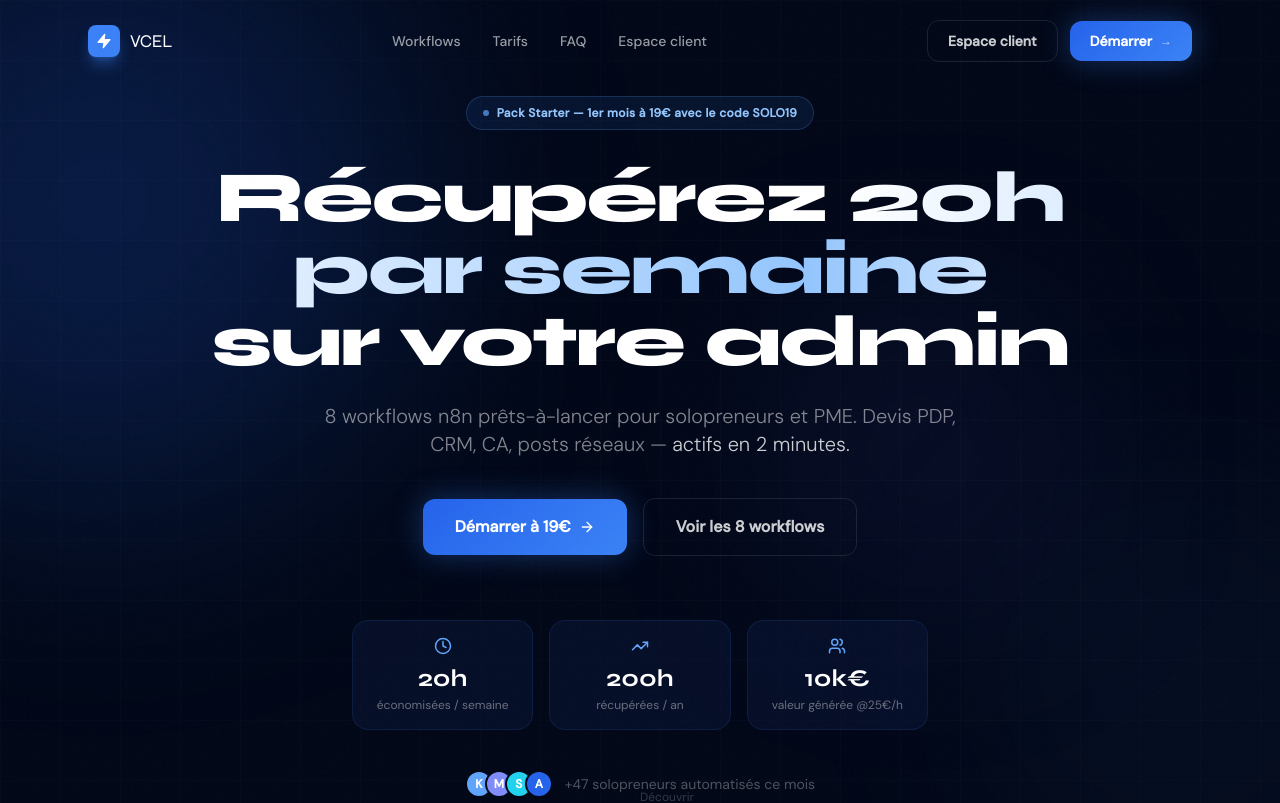
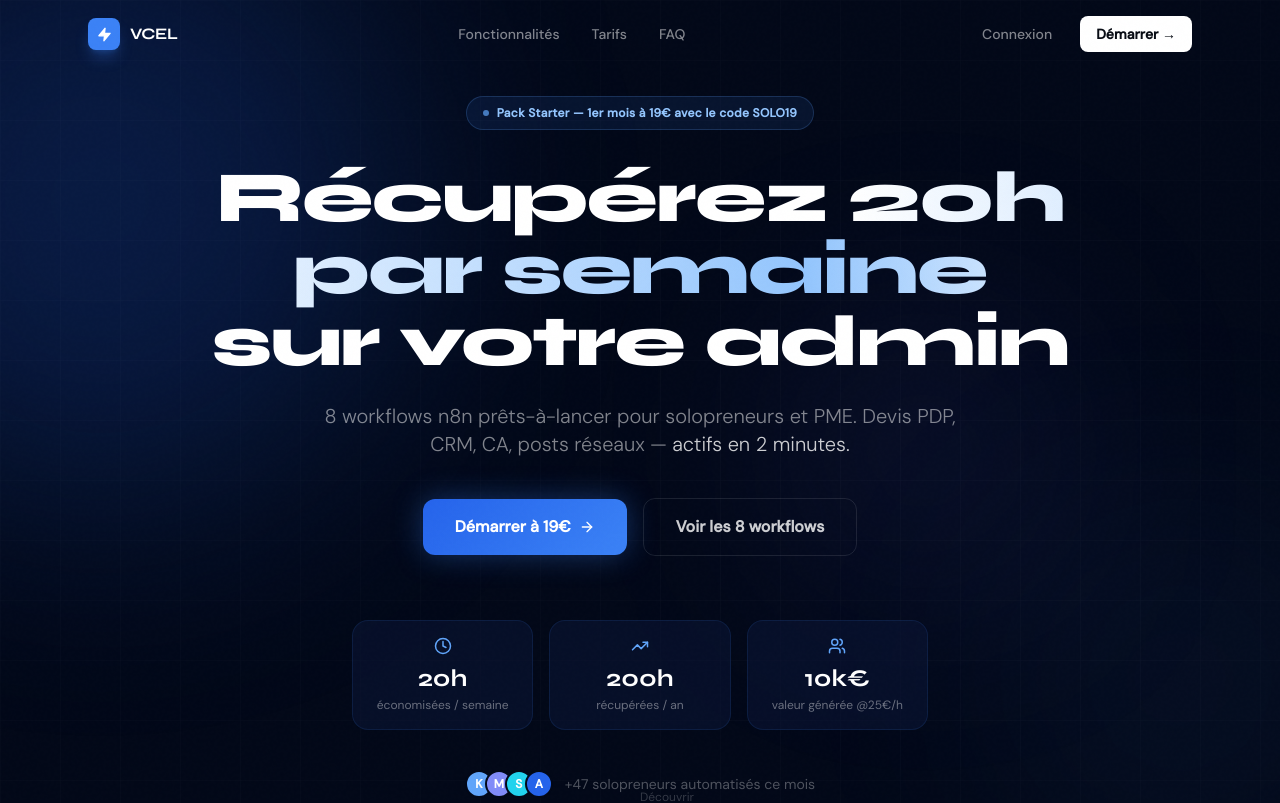
Before and after one commit to killyanhoulettevcel/vcel-site, a Next.js app: page / in a window 1280 px wide. Shown: the top 803 px of the page. Built offline with nearby package versions, Linux system fonts and the light colour scheme.

Commit message:
Update Navbar.tsx

```diff
--- a/src/components/Navbar.tsx
+++ b/src/components/Navbar.tsx
@@ -13,62 +13,59 @@ export default function Navbar() {
   }, [])
 
   const links = [
-    { label: 'Workflows', href: '#workflows' },
+    { label: 'Fonctionnalités', href: '#workflows' },
     { label: 'Tarifs', href: '#tarifs' },
     { label: 'FAQ', href: '#faq' },
-    { label: 'Espace client', href: '/login' },
   ]
 
   return (
-    <nav className={`fixed top-0 left-0 right-0 z-50 transition-all duration-500 ${
-      scrolled ? 'py-3' : 'py-5'
-    }`}>
-      <div className={`mx-auto max-w-6xl px-6 flex items-center justify-between rounded-2xl transition-all duration-500 ${
-        scrolled ? 'bg-navy-900/80 backdrop-blur-xl border border-white/5 shadow-2xl' : ''
-      }`} style={scrolled ? { padding: '12px 24px' } : {}}>
-
-        {/* Logo */}
+    <nav className={`fixed top-0 left-0 right-0 z-50 transition-all duration-300 ${scrolled ? 'py-2' : 'py-4'}`}>
+      <div className={`mx-auto max-w-6xl px-6 flex items-center justify-between transition-all duration-300 rounded-2xl ${
+        scrolled ? 'bg-[#080c14]/90 backdrop-blur-xl border border-white/5 shadow-xl shadow-black/40 py-3 px-6' : ''
+      }`}>
         <a href="#" className="flex items-center gap-2.5 group">
-          <div className="w-8 h-8 rounded-lg bg-blue-500 flex items-center justify-center shadow-lg shadow-blue-500/40 group-hover:shadow-blue-500/60 transition-all">
-            <Zap size={16} className="text-white" fill="white" />
+          <div className="w-8 h-8 rounded-lg bg-blue-500 flex items-center justify-center shadow-lg shadow-blue-500/30">
+            <Zap size={15} className="text-white" fill="white" />
           </div>
-          <span className="font-display font-800 text-lg text-white tracking-tight">VCEL</span>
+          <span className="font-display font-bold text-base text-white tracking-tight">VCEL</span>
         </a>
 
-        {/* Desktop links */}
         <div className="hidden md:flex items-center gap-8">
           {links.map(l => (
             <a key={l.href} href={l.href}
-              className="text-sm text-white/60 hover:text-white transition-colors font-medium">
+              className="text-sm text-white/50 hover:text-white/90 transition-colors font-medium">
               {l.label}
             </a>
           ))}
         </div>
 
-        {/* CTA */}
         <div className="hidden md:flex items-center gap-3">
-          <a href="/login" className="btn-ghost text-sm py-2.5 px-5">Espace client</a>
-          <a href="#contact" className="btn-primary text-sm py-2.5 px-5">
-            Démarrer <span className="text-blue-200 text-xs font-normal">→</span>
+          <a href="/login" className="text-sm text-white/50 hover:text-white transition-colors font-medium px-4 py-2">
+            Connexion
+          </a>
+          <a href="#tarifs"
+            className="text-sm bg-white text-[#080c14] font-semibold px-4 py-2 rounded-lg hover:bg-white/90 transition-all">
+            Démarrer →
           </a>
         </div>
 
-        {/* Mobile */}
         <button onClick={() => setOpen(!open)} className="md:hidden text-white/60 hover:text-white">
-          {open ? <X size={22} /> : <Menu size={22} />}
+          {open ? <X size={20} /> : <Menu size={20} />}
         </button>
       </div>
 
-      {/* Mobile menu */}
       {open && (
-        <div className="md:hidden mx-6 mt-2 card-glass p-6 flex flex-col gap-4">
+        <div className="md:hidden mx-4 mt-2 bg-[#0d1321] border border-white/10 rounded-2xl p-6 flex flex-col gap-5">
           {links.map(l => (
             <a key={l.href} href={l.href} onClick={() => setOpen(false)}
               className="text-white/70 hover:text-white text-sm font-medium">
               {l.label}
             </a>
           ))}
-          <a href="#contact" className="btn-primary text-sm justify-center">Démarrer maintenant</a>
+          <div className="pt-2 border-t border-white/5 flex flex-col gap-3">
+            <a href="/login" className="text-white/50 text-sm text-center">Connexion</a>
+            <a href="#tarifs" className="bg-white text-[#080c14] font-semibold text-sm text-center py-3 rounded-xl">Démarrer</a>
+          </div>
         </div>
       )}
     </nav>
```
